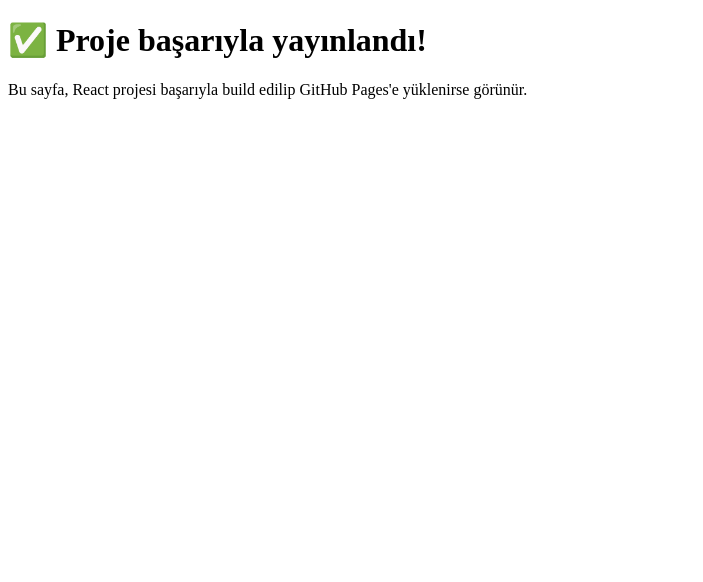
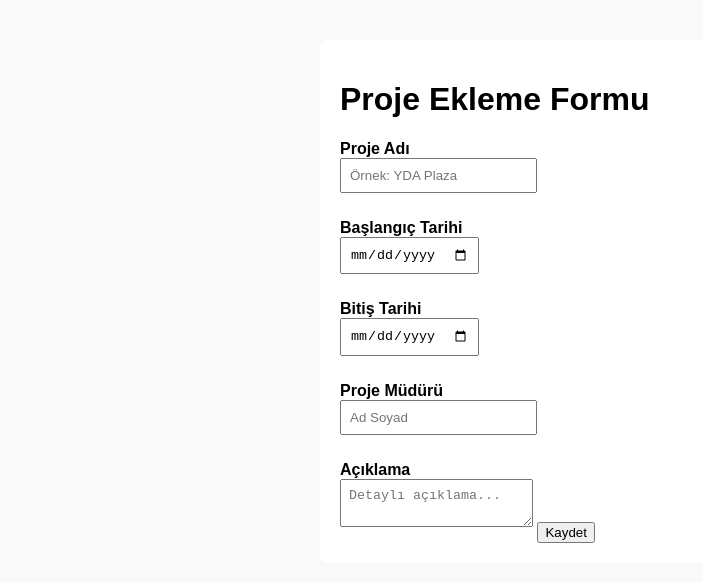
Before and after one commit to edtm987/proje-formu, a website: page index.html in a window 1280 px wide. Shown: the whole page, without its empty margins (0-703 px from the left). Drawn offline with Linux system fonts and the light colour scheme.

Commit message:
dördüncü

```diff
--- a/index.html
+++ b/index.html
@@ -1,12 +1,37 @@
 <!DOCTYPE html>
-<html lang="en">
+<html lang="tr">
   <head>
     <meta charset="UTF-8" />
     <meta name="viewport" content="width=device-width, initial-scale=1.0"/>
-  <title>Proje Yayında</title>
+    <title>Proje Ekleme Formu</title>
+    <style>
+      body { font-family: sans-serif; padding: 2rem; background: #f9f9f9; }
+      input, textarea { width: 100%%; margin-bottom: 10px; padding: 8px; }
+      label { font-weight: bold; margin-top: 1rem; display: block; }
+      .form { background: white; padding: 20px; border-radius: 8px; max-width: 600px; margin: auto; }
+    </style>
   </head>
   <body>
-  <h1>✅ Proje başarıyla yayınlandı!</h1>
-  <p>Bu sayfa, React projesi başarıyla build edilip GitHub Pages'e yüklenirse görünür.</p>
+    <div class="form">
+      <h1>Proje Ekleme Formu</h1>
+      <form>
+        <label>Proje Adı</label>
+        <input type="text" placeholder="Örnek: YDA Plaza"/>
+
+        <label>Başlangıç Tarihi</label>
+        <input type="date" />
+
+        <label>Bitiş Tarihi</label>
+        <input type="date" />
+
+        <label>Proje Müdürü</label>
+        <input type="text" placeholder="Ad Soyad"/>
+
+        <label>Açıklama</label>
+        <textarea placeholder="Detaylı açıklama..."></textarea>
+
+        <button type="submit">Kaydet</button>
+      </form>
+    </div>
   </body>
 </html>
```
Lines whose indentation alone changed are shown as unchanged.
